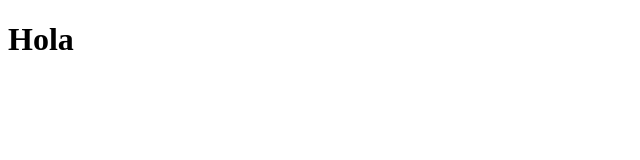
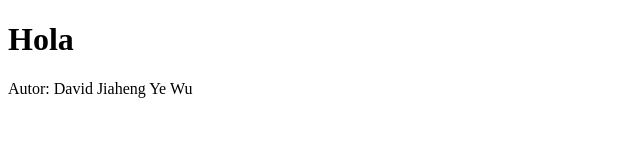
Before and after one commit to DavidY3Wv/practica-git-individual2, a plain HTML site: page index.html in a window 1280 px wide. Shown: the whole page, without its empty margins (0-640 px from the left). Drawn offline with Linux system fonts and the light colour scheme.

Commit message:
chore: agrego autor

```diff
--- a/index.html
+++ b/index.html
@@ -1 +1,3 @@
 <!doctype html><title>Demo</title><h1>Hola</h1>
+
+<p>Autor: David Jiaheng Ye Wu</p>
```
